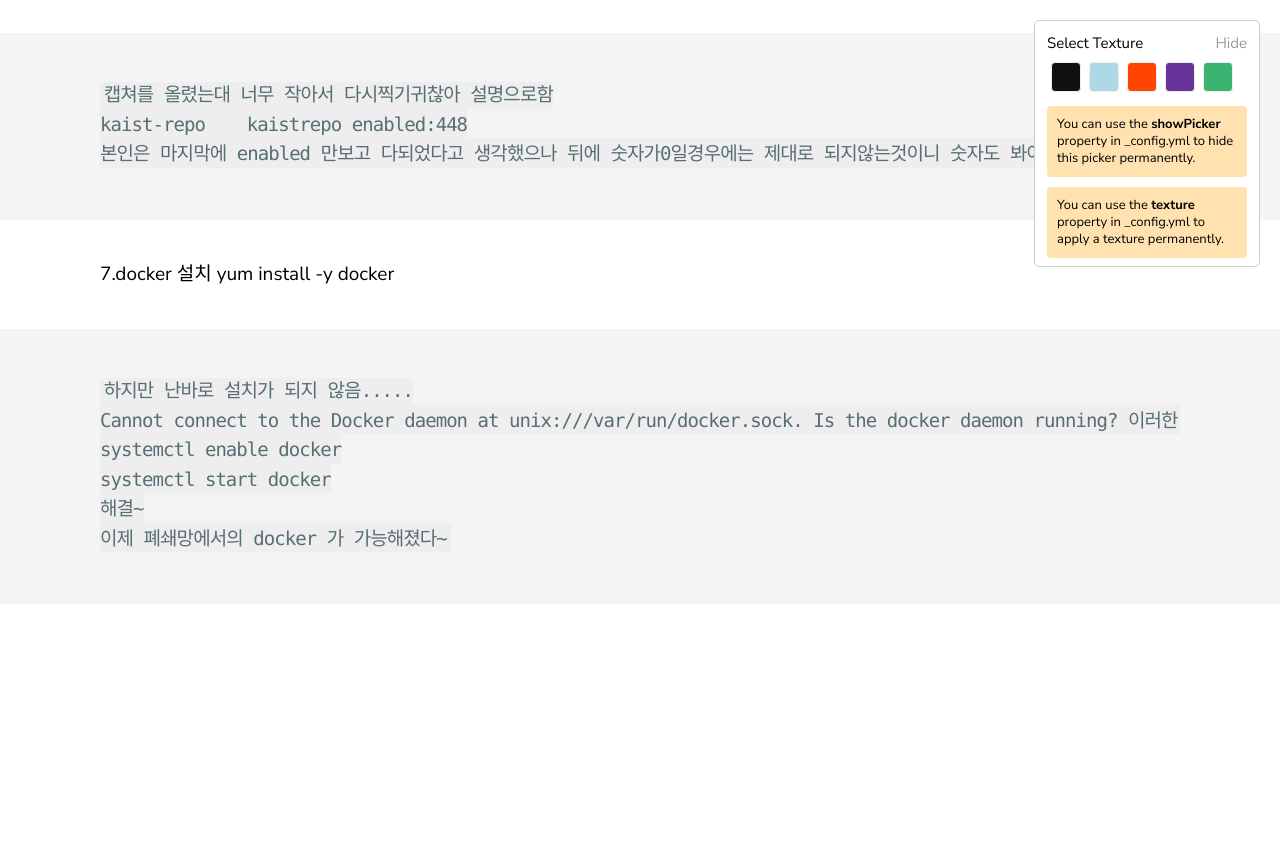
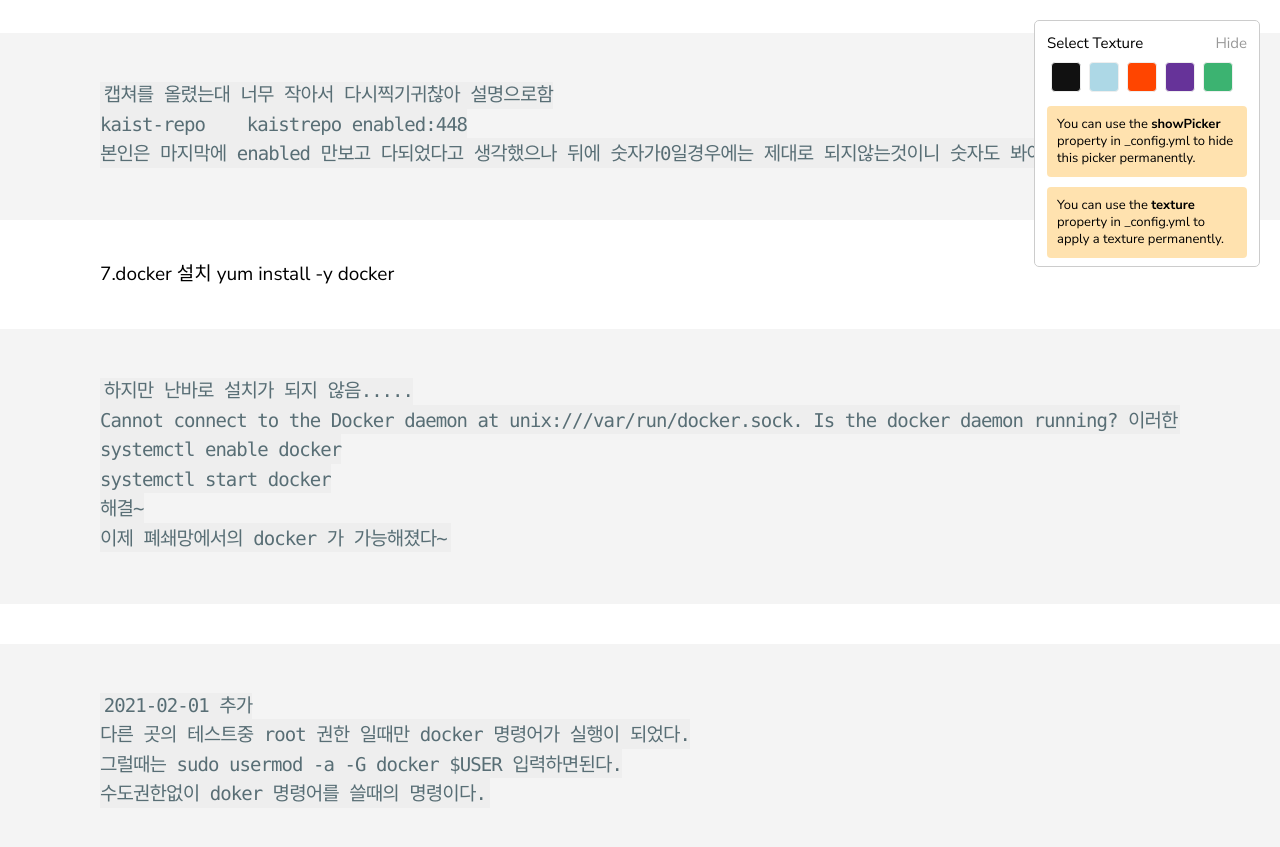
Before and after one commit to dkdoi/dkdoi.github.io, a Jekyll site: the page built from _posts/2021-01-28-dockerInstallToClosednet.markdown, in a window 1280 px wide and 900 px high, scrolled down 2579 px. Shown: the top 847 px of the window. Built offline with Jekyll 4.4.1, drawn with Linux system fonts in a browser that asks for light colours; before the commit the page ends 3223 px from its top, so only the background shows below that.

Commit message:
2021-02-01

````diff
--- a/_posts/2021-01-28-dockerInstallToClosednet.markdown
+++ b/_posts/2021-01-28-dockerInstallToClosednet.markdown
@@ -68,3 +68,10 @@ systemctl start docker
 해결~
 이제 폐쇄망에서의 docker 가 가능해졌다~
 ```
+
+```
+2021-02-01 추가
+다른 곳의 테스트중 root 권한 일때만 docker 명령어가 실행이 되었다.
+그럴때는 sudo usermod -a -G docker $USER 입력하면된다.
+수도권한없이 doker 명령어를 쓸때의 명령이다.
+```
````
